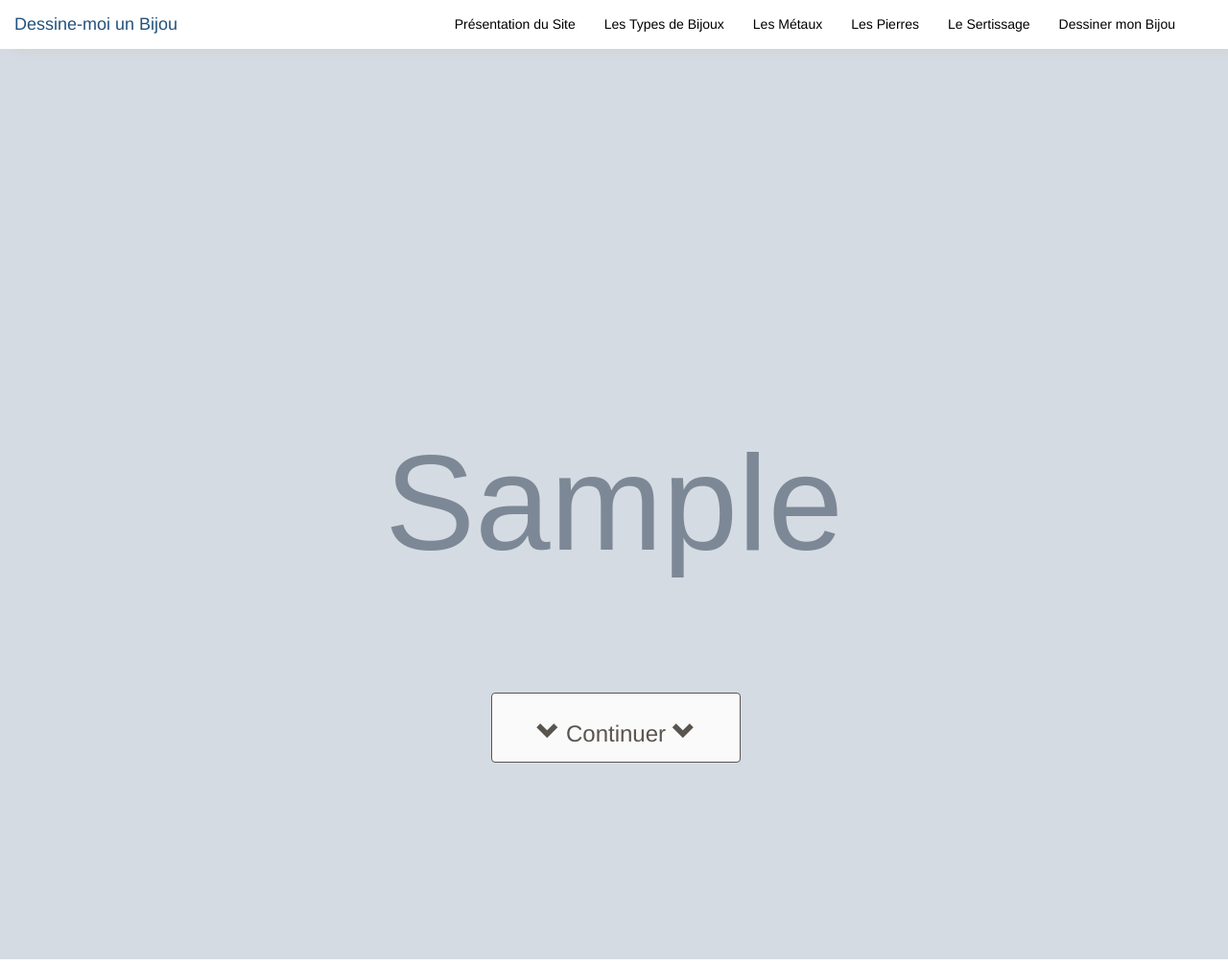
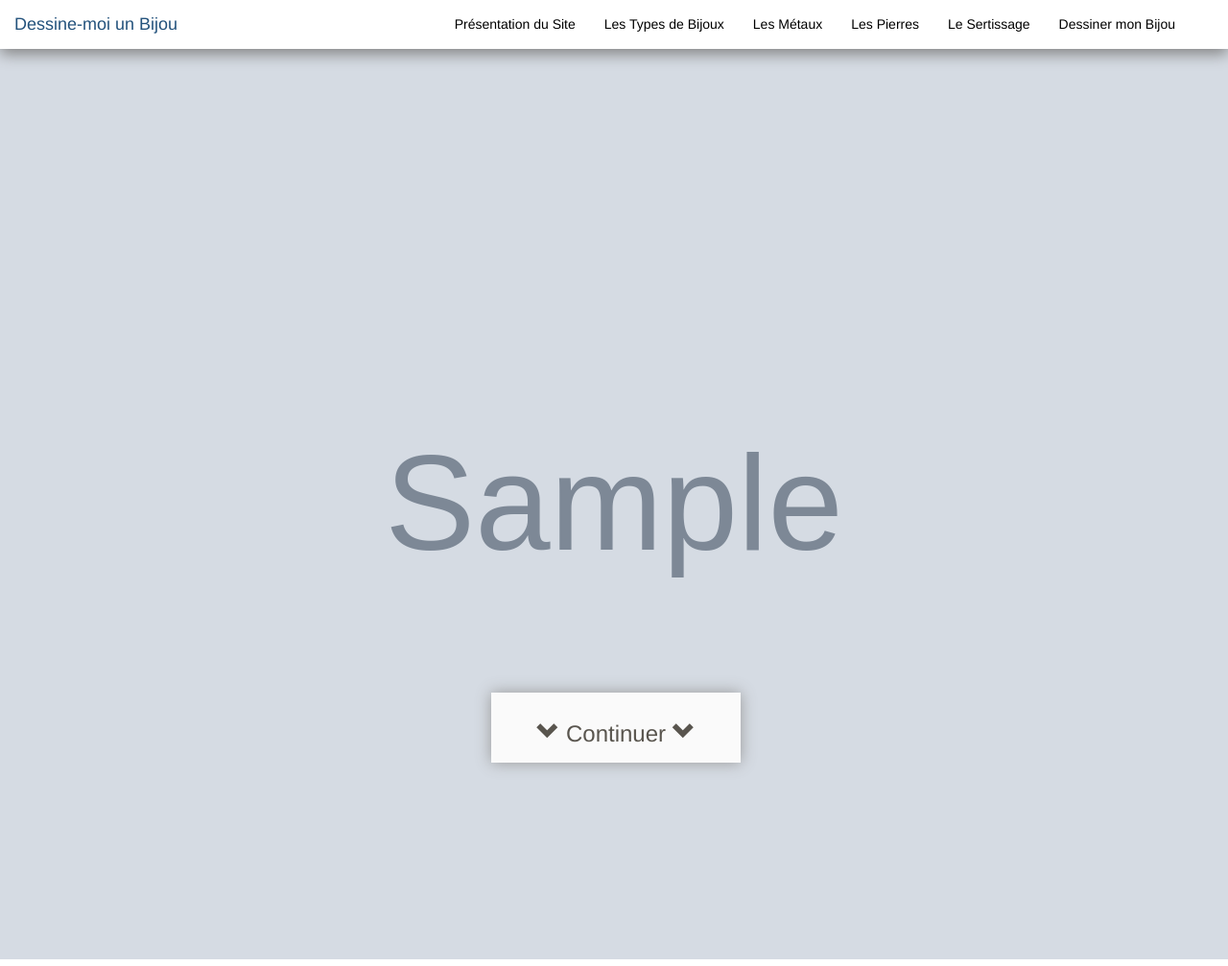
Before and after one commit to danyCorbineau/PersoDayY1, a PHP site: page / in a window 1280 px wide. Shown: the top 1007 px of the page at 96% size. Run offline with PHP 8.4, Linux system fonts and the light colour scheme; tables that the repository leaves empty or names only in its code hold one stand-in row (values such as "Sample post"); grey boxes marked "Sample" are stand-in pictures; some libraries are stand-ins or nearby versions.

Commit message:
Add files via upload

```diff
--- a/style.css
+++ b/style.css
@@ -16,24 +16,28 @@
     #accueil
     {
         padding-top: 30px;
+        padding-bottom: 30px;
         background-color: white;
     }
 
     #les_types_de_bijoux
     {
         padding-top: 30px;
+        padding-bottom: 30px;
         background-color: #E2E3D9;
     }
 
     #les_métaux
     {
         padding-top: 30px;
+        padding-bottom: 30px;
         background-color: white;
     }
 
     #les_pierres
     {
         padding-top: 30px;
+        padding-bottom: 30px;
         background-color: #E2E3D9;
     }
 
@@ -72,7 +76,7 @@
 	#navid
 	{
 		background-color: white;
-        box-shadow: 15px 0px 15px #D0D0D0 ;
+        box-shadow: 0px 5px 15px #808080;
         margin: 0;
 	}
 
@@ -129,21 +133,29 @@
 		max-height: 950px;
 	}
 
+    .carouselCaptionUp
+    {
+        top: 25%;
+    }
+
 	/*
 		positionnement du dropdown
 	*/
-	.centerDropdown {
+	.centerDropdown
+    {
 		left: auto ;
 		right: -25%;
 		width: 10%;
 	}
 
-	.centerDropdown:after {
+	.centerDropdown:after
+    {
 		left: auto ;
 		right: 5% ;
 	}
 
-	.dropdown-menu {
+	.dropdown-menu
+    {
 		left: 50% ;
 		margin-left: -70px;
 	}
@@ -161,16 +173,19 @@
 	/*
 		Bouton suivant
 	*/
-	.nextButtonCss{
+	.nextButtonCss
+    {
+        border-radius: 0;
         position:fixed;
         bottom:5px;
         left:40%;
-		background-color: #FAFAFA;
+        background-color: #FAFAFA ;
         width:20%;
         min-width:260px;
-		border: 1px solid #59554E;
+        box-shadow: 0px 0px 15px #999999 ;
     }
 
-	.nextButtonCss:hover{
-		background-color: #E2E3D9;
+	.nextButtonCss:hover
+    {
+		background-color: #CACACA;
 	}
```
Lines whose indentation alone changed are shown as unchanged.
